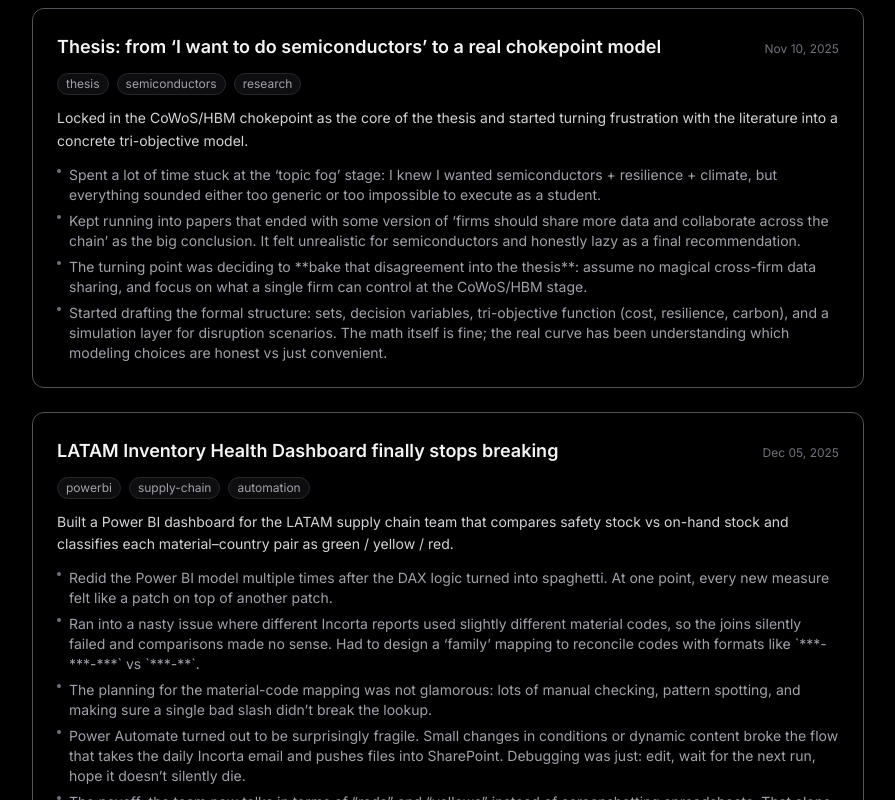
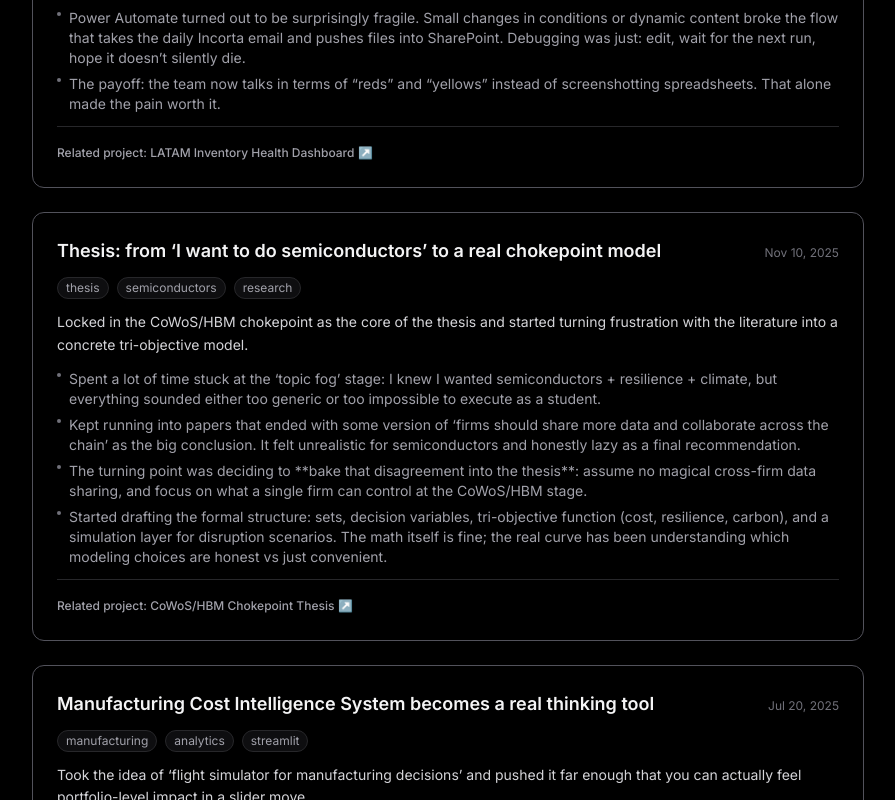
Before and after one commit to benjaminarce-cloud/nextjs-portfolio-pageview-counter, a Next.js app: page /log in a window 1280 px wide. Shown: the part 1100-1900 px from the top of the page, without its empty margins (192-1087 px from the left). Built offline with nearby package versions, Linux system fonts and the light colour scheme; no server answers; what tailwindcss-debug-screens would draw is missing.

Commit message:
Update page.tsx

```diff
--- a/app/log/page.tsx
+++ b/app/log/page.tsx
@@ -1,5 +1,6 @@
 // app/log/page.tsx
 import React from "react";
+import Link from "next/link";
 import { Navigation } from "../components/nav";
 import { Card } from "../components/card";
 
@@ -9,6 +10,10 @@ type LogItem = {
   summary: string;
   details: string[];
   tags?: string[];
+  project?: {
+    slug: string;
+    label: string;
+  };
 };
 
 const logItems: LogItem[] = [
@@ -24,6 +29,10 @@ const logItems: LogItem[] = [
       "First time the model chose a longer route in kilometers but cheaper in total cost (driver time + fuel) was the moment it stopped feeling like a school assignment and more like a tiny real tool.",
     ],
     tags: ["logistics", "python", "optimization"],
+    project: {
+      slug: "cross-border-fleet-optimizer",
+      label: "Cross-Border Fleet Optimizer",
+    },
   },
   {
     date: "2025-07-20",
@@ -37,6 +46,10 @@ const logItems: LogItem[] = [
       "Learned the hard way that static CSVs are both a blessing and a limitation: great for controlled experiments, bad if you pretend it’s production-ready. Accepted that this version is a thinking tool, not an ERP replacement.",
     ],
     tags: ["manufacturing", "analytics", "streamlit"],
+    project: {
+      slug: "manufacturing-cost-intelligence-system",
+      label: "Manufacturing Cost Intelligence System",
+    },
   },
   {
     date: "2025-11-10",
@@ -50,6 +63,10 @@ const logItems: LogItem[] = [
       "Started drafting the formal structure: sets, decision variables, tri-objective function (cost, resilience, carbon), and a simulation layer for disruption scenarios. The math itself is fine; the real curve has been understanding which modeling choices are honest vs just convenient.",
     ],
     tags: ["thesis", "semiconductors", "research"],
+    project: {
+      slug: "cows-hbm-chokepoint-thesis",
+      label: "CoWoS/HBM Chokepoint Thesis",
+    },
   },
   {
     date: "2025-12-05",
@@ -64,6 +81,10 @@ const logItems: LogItem[] = [
       "The payoff: the team now talks in terms of “reds” and “yellows” instead of screenshotting spreadsheets. That alone made the pain worth it.",
     ],
     tags: ["powerbi", "supply-chain", "automation"],
+    project: {
+      slug: "latam-inventory-health-dashboard",
+      label: "LATAM Inventory Health Dashboard",
+    },
   },
   {
     date: "2025-12-27",
@@ -77,10 +98,20 @@ const logItems: LogItem[] = [
       "The Log you’re reading now exists because I didn’t want a dead portfolio. This is the running timeline of how the Cross-Border optimizer, the manufacturing system, the thesis, the dashboard, and this very site evolved.",
     ],
     tags: ["meta", "portfolio", "vercel"],
+    project: {
+      slug: "benjaminarce-portfolio",
+      label: "This Portfolio",
+    },
   },
 ];
 
 export default function LogPage() {
+  // New: sort newest → oldest
+  const sortedLogItems = [...logItems].sort(
+    (a, b) =>
+      new Date(b.date).getTime() - new Date(a.date).getTime()
+  );
+
   return (
     <div className="relative pb-16">
       <Navigation />
@@ -102,7 +133,7 @@ export default function LogPage() {
 
         {/* Entries */}
         <div className="space-y-6">
-          {logItems.map((item) => (
+          {sortedLogItems.map((item) => (
             <Card key={item.date}>
               <article className="p-4 md:p-6 space-y-3">
                 <div className="flex items-baseline justify-between gap-4">
@@ -146,6 +177,18 @@ export default function LogPage() {
                     </li>
                   ))}
                 </ul>
+
+                {item.project && (
+                  <div className="pt-3 mt-3 border-t border-zinc-800">
+                    <Link
+                      href={`/projects/${item.project.slug}`}
+                      className="text-xs font-medium text-zinc-400 hover:text-zinc-100 inline-flex items-center gap-1"
+                    >
+                      Related project: {item.project.label}
+                      <span aria-hidden="true">↗</span>
+                    </Link>
+                  </div>
+                )}
               </article>
             </Card>
           ))}
```
